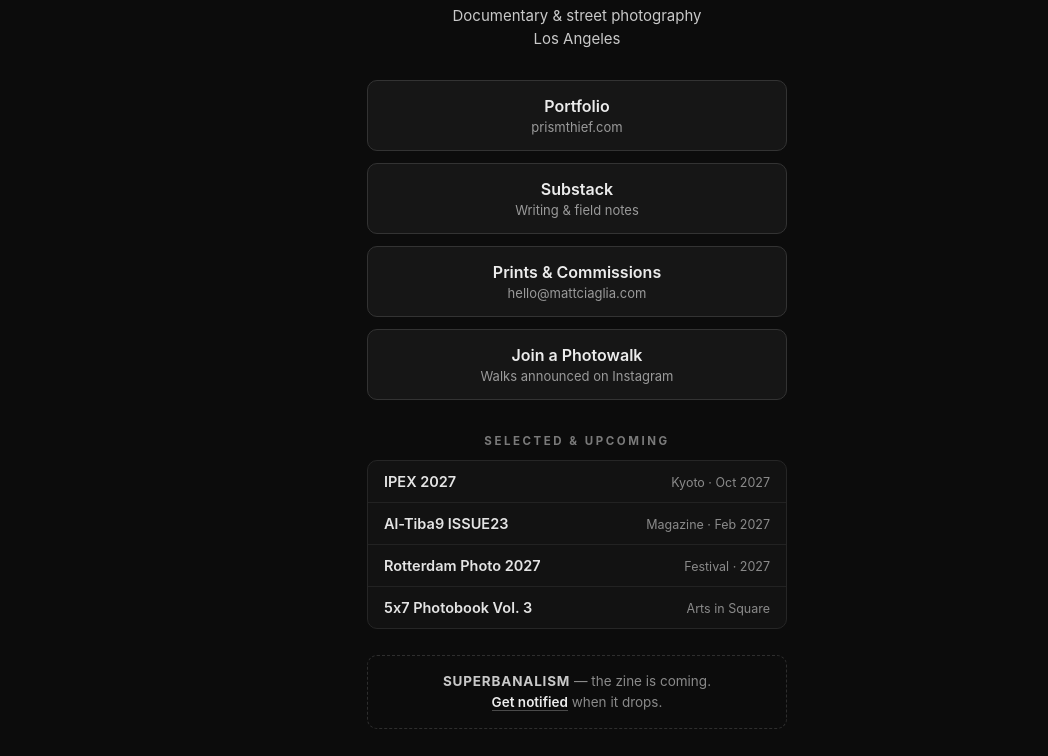
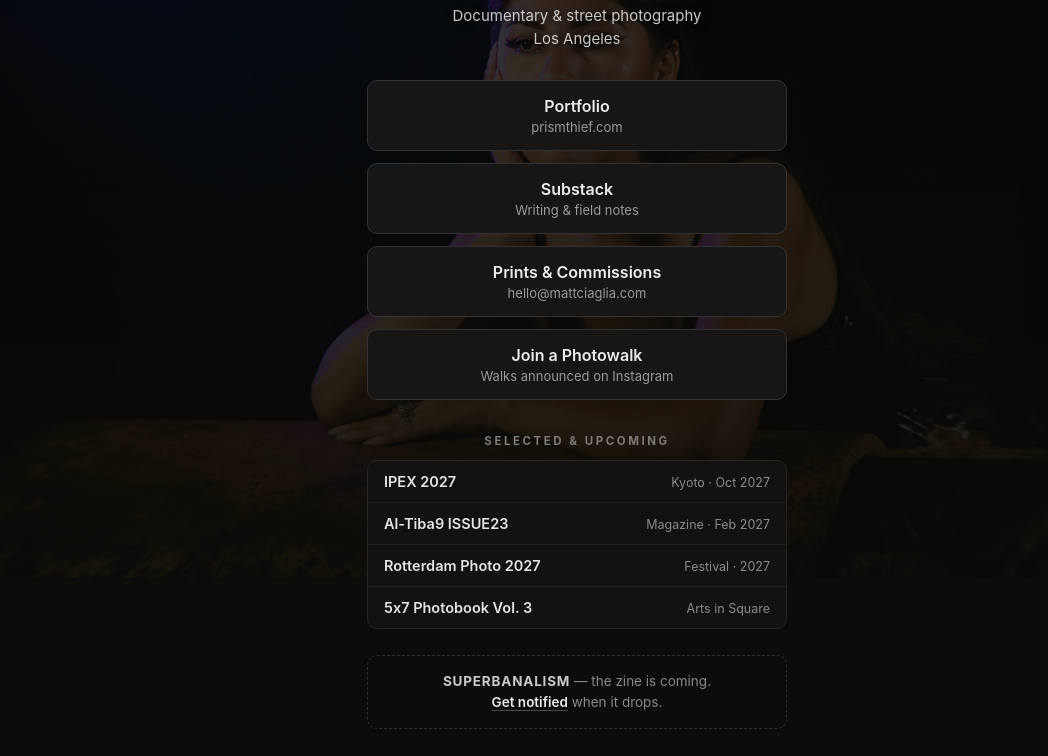
Before and after one commit to NeuralIO444/prismthief-links, a plain HTML site: page index.html in a window 1280 px wide. Shown: the part 222-978 px from the top of the page, without its empty margins (63-1111 px from the left). Drawn offline with Linux system fonts and the light colour scheme.

Commit message:
Darkened background: most-liked post (Poe Sessions portrait, 157 likes)

```diff
--- a/index.html
+++ b/index.html
@@ -20,7 +20,17 @@
     justify-content: center;
     padding: 48px 20px 40px;
   }
+  body::before {
+    content: ""; position: fixed; inset: 0; z-index: -2;
+    background: url('bg.jpg') center 22% / cover no-repeat;
+    filter: brightness(0.34) saturate(0.9);
+  }
+  body::after {
+    content: ""; position: fixed; inset: 0; z-index: -1;
+    background: linear-gradient(rgba(12,12,12,0.30), rgba(12,12,12,0.58) 70%, rgba(12,12,12,0.78));
+  }
   main { width: 100%; max-width: 420px; text-align: center; }
+  .tagline, .about { text-shadow: 0 1px 10px rgba(0,0,0,0.85); }
   .avatar {
     width: 96px; height: 96px; border-radius: 50%;
     object-fit: cover; border: 1px solid #2c2c2c;
```
Also changed, not shown: bg.jpg (added).
